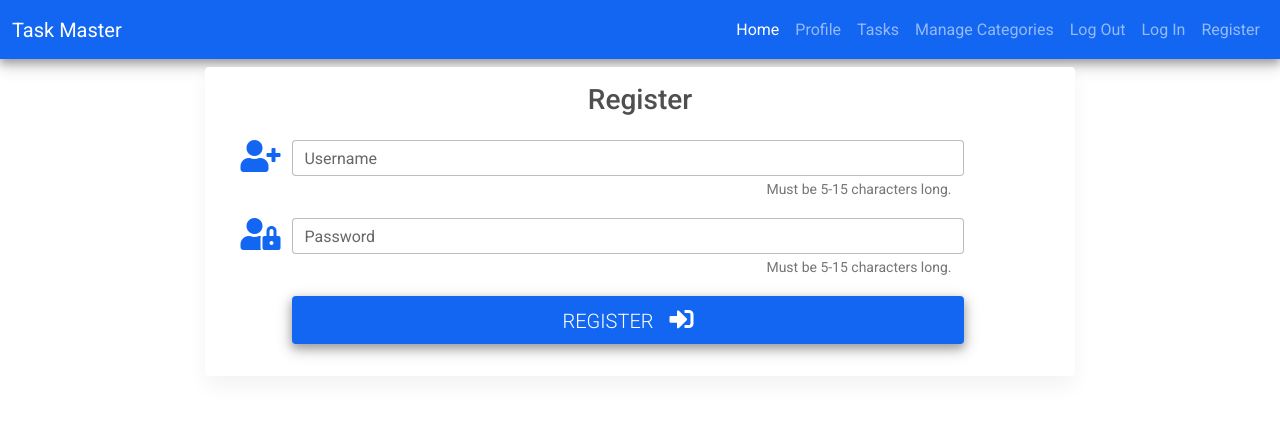
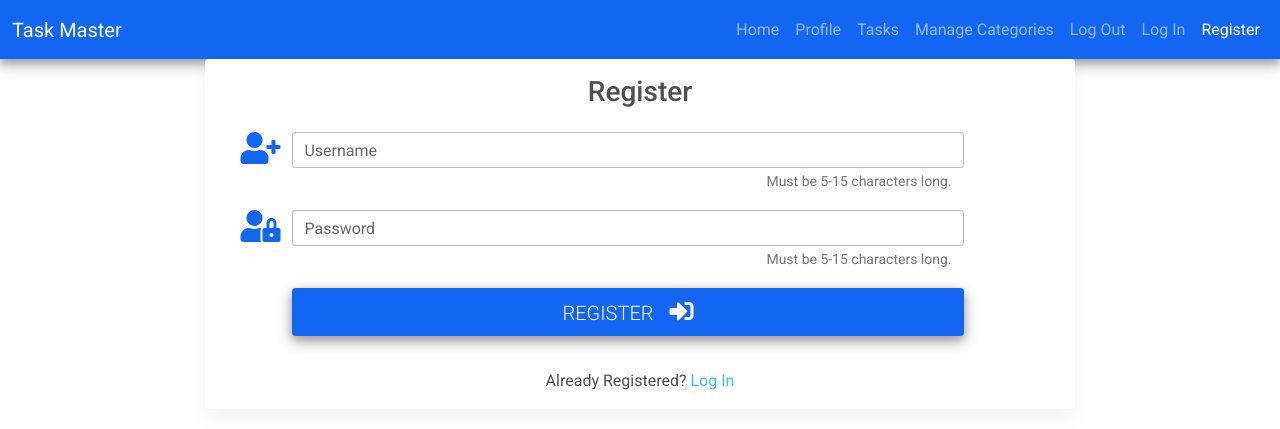
Before and after one commit to ruszkipista/cims03-my-car, a Flask app: page /register in a window 1280 px wide. Shown: the top 429 px of the page. Run offline with Flask 2, Linux system fonts and the light colour scheme.

Commit message:
add login functionality

```diff
--- a/run.py
+++ b/run.py
@@ -92,7 +92,39 @@ def register():
         # put the new user into 'session' cookie
         session[username_field] = username
         flash("Registration Successful!", "text-success")
-    return render_template("register.html")
+    return render_template("reglog.html", register=True)
+
+
+@app.route("/login", methods=['GET','POST'])
+def login():
+    username_field = app.config["MONGO_COLLECTION_USERS"]['fields'][0]
+    password_field = app.config["MONGO_COLLECTION_USERS"]['fields'][1]
+    if request.method == "POST":
+        # check if username already exists in db
+        username = request.form.get(username_field).lower()
+        password = request.form.get(password_field)
+        coll = get_mongo_coll(app.config["MONGO_COLLECTION_USERS"]['name'])
+        password_old = coll.find_one({username_field: username})[password_field]
+        if not password_old or not check_password_hash(password_old, password):
+            flash("Incorrect Username and/or Password", 'text-danger')
+            return redirect(url_for("login"))
+
+        # put the username into 'session' cookie
+        session[username_field] = username
+        flash(f"Welcome, {username}", "text-success")
+    return render_template("reglog.html", register=False)
+
+@app.route("/profile")
+def profile():
+    pass
+
+@app.route("/cats")
+def cats():
+    pass
+
+@app.route("/logout")
+def logout():
+    pass
 
 @app.route("/tasks", methods=['GET','POST'])
 def tasks():
@@ -108,7 +140,6 @@ def tasks():
 
     return render_template("tasks.html",
         page_title=app.config["MONGO_COLLECTION_TASKS"]["title"],
-        request_path=request.path,
         categories=get_categories(),
         tasks=tasks,
         last_task=task)
@@ -131,7 +162,6 @@ def update_task(task_id):
     tasks = coll.find()
     return render_template("tasks.html",
         page_title=app.config["MONGO_COLLECTION_TASKS"]["title"],
-        request_path=request.path,
         categories=get_categories(),
         tasks=tasks,
         last_task=task)
--- a/templates/base.html
+++ b/templates/base.html
@@ -35,14 +35,33 @@
           <div class="collapse navbar-collapse" id="navbarToggler">
             <ul class="navbar-nav ms-auto mb-2 mb-lg-0">
               <li class="nav-item">
-                <a class="nav-link active" aria-current="page" href="{{ url_for('index') }}">Home</a>
+                <a class="nav-link {% if url_for('index')==request.path %}active{% endif %}" aria-current="page"
+                   href="{{ url_for('index') }}">Home</a>
               </li>
-              <li class="nav-item"><a class="nav-link" href="#">Profile</a></li>
-              <li class="nav-item"><a class="nav-link" href="{{ url_for('tasks') }}">Tasks</a></li>
-              <li class="nav-item"><a class="nav-link" href="#">Manage Categories</a></li>
-              <li class="nav-item"><a class="nav-link" href="#">Log Out</a></li>
-              <li class="nav-item"><a class="nav-link" href="#">Log In</a></li>
-              <li class="nav-item"><a class="nav-link" href="{{ url_for('register') }}">Register</a></li>
+              <li class="nav-item">
+                <a class="nav-link {% if url_for('profile')==request.path %}active{% endif %}"
+                    href="{{ url_for('profile') }}">Profile</a>
+              </li>
+              <li class="nav-item">
+                <a class="nav-link {% if url_for('tasks')==request.path %}active{% endif %}"
+                    href="{{ url_for('tasks') }}">Tasks</a>
+              </li>
+              <li class="nav-item">
+                <a class="nav-link {% if url_for('cats')==request.path %}active{% endif %}"
+                    href="{{ url_for('cats') }}">Manage Categories</a>
+              </li>
+              <li class="nav-item">
+                <a class="nav-link {% if url_for('logout')==request.path %}active{% endif %}"
+                    href="{{ url_for('logout') }}">Log Out</a>
+              </li>
+              <li class="nav-item">
+                <a class="nav-link {% if url_for('login')==request.path %}active{% endif %}"
+                    href="{{ url_for('login') }}">Log In</a>
+              </li>
+              <li class="nav-item">
+                <a class="nav-link {% if url_for('register')==request.path %}active{% endif %}"
+                    href="{{ url_for('register') }}">Register</a>
+              </li>
             </ul>
           </div>
         </div>
@@ -61,7 +80,6 @@
         {% endif %}
       {% endwith %}
     </section>
-    <h1>{{ page_title }}</h1>
 
     {% block body %}{% endblock %}
 
--- a/templates/register.html
+++ b/templates/reglog.html
@@ -6,11 +6,11 @@
 {% block body %}
 <div class="row">
     <div class="card col offset-md-2 col-12 col-md-8">
-        <form class="card-body row g-3 align-items-center" method="POST" action="{{ url_for('register') }}">
-            <h3 class="card-title text-center">Register</h3>
+        <form class="card-body row g-3 align-items-center" method="POST" action="{{ request.path }}">
+            <h3 class="card-title text-center">{% if register %}Register{% else %}Log In{% endif %}</h3>
             <div class="row">
                 <div class="col-1 text-end mt-3">
-                    <i class="fas fa-user-plus fa-2x text-primary"></i>
+                    <i class="fas {% if register %}fa-user-plus{% else %}fa-user-cog{% endif %} fa-2x text-primary"></i>
                 </div>
                 <div class="form-outline col-10 mt-3">
                     <input type="text" id="username" name="username" class="form-control"
@@ -35,9 +35,21 @@
                     <span id="password-rule" class="form-text">Must be 5-15 characters long.</span>
                 </div>
                 <button type="submit" class="btn btn-primary offset-1 col-10 shadow-2-strong my-3">
-                    <span class="lead">Register</span><i class="fas fa-sign-in-alt fa-2x ms-3"></i>
+                    <span class="lead">{% if register %}Register{% else %}Log In{% endif %}</span><i class="fas fa-sign-in-alt fa-2x ms-3"></i>
                 </button>
             </div>
-    </form>
+        </form>
+        <div class="row">
+            <div class="col">
+                <p class="text-center">
+                    {% if register %}
+                    Already Registered? <a href="{{ url_for('login') }}" class="text-info">Log In</a>
+                    {% else %}
+                    New Here? <a href="{{ url_for('register') }}" class="text-info">Register Account</a>
+                    {% endif %}
+                </p>
+            </div>
+        </div>
+    </div>
 </div>
 {% endblock %}
--- a/templates/tasks.html
+++ b/templates/tasks.html
@@ -1,14 +1,13 @@
 {% extends "base.html" %}
 
 {% block head %}
-<title>Task Master</title>
 {% endblock %}
 
 {% block body %}
 <div class="content">
     {% if last_task %}{% set update=True %}{% else %}{% set update=False %}{% endif %}
     <div class="form">
-        <form action="{{ request_path }}" method="POST" enctype="multipart/form-data">
+        <form action="{{ request.path }}" method="POST" enctype="multipart/form-data">
             <label for="name">Task Name</label>
             <input type="text" name="name" id="name" value="{{ last_task['name'] }}">
             <label for="category_name">Category</label>
```
